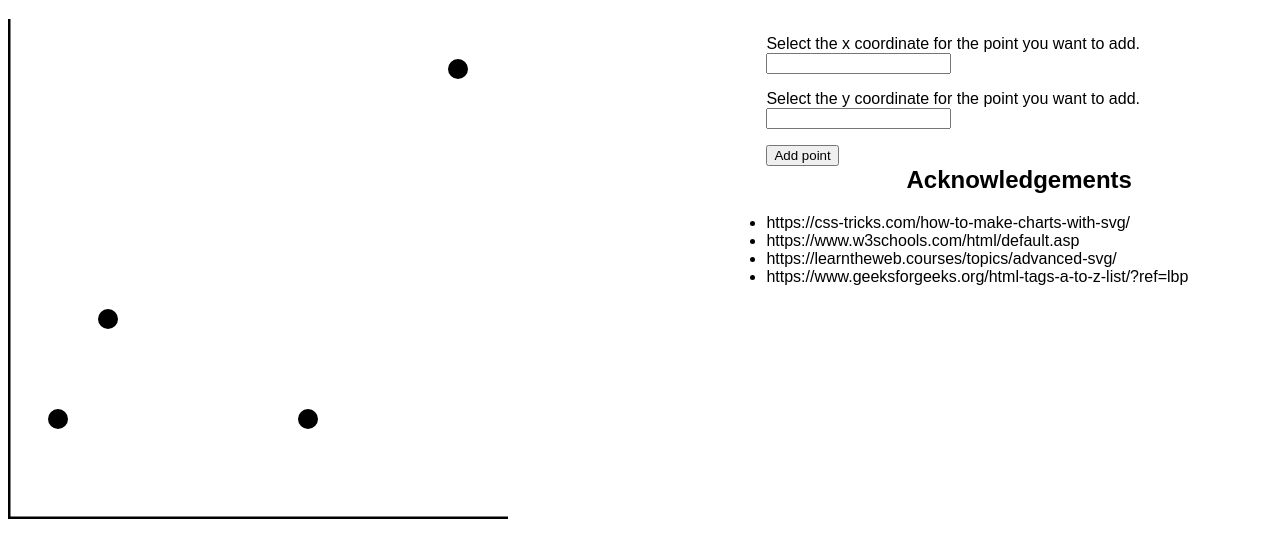
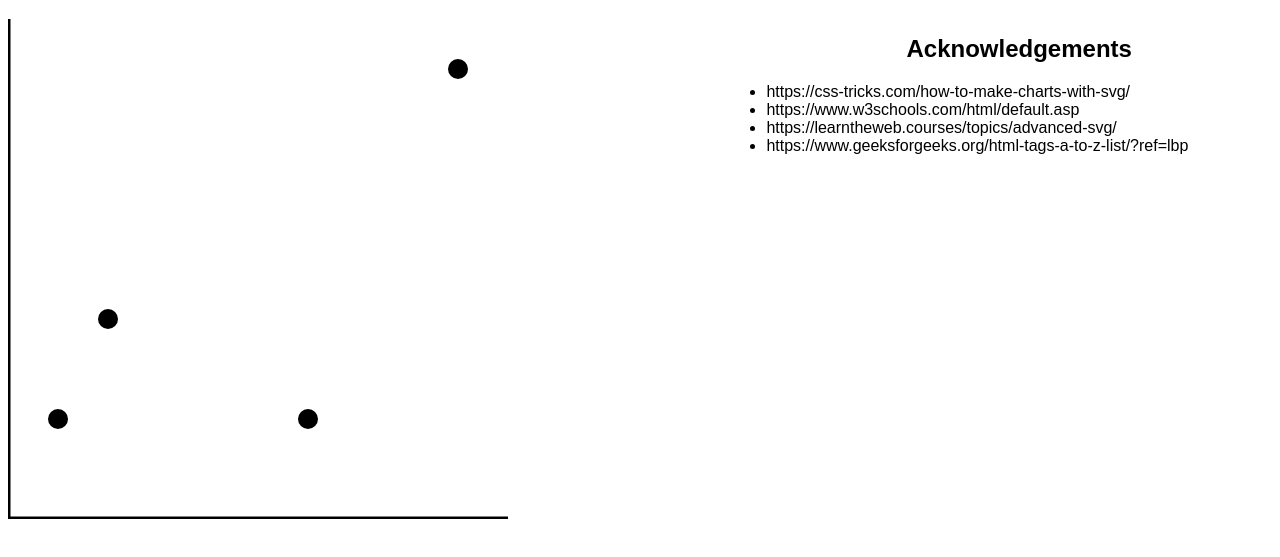
Before and after one commit to DS4200-S23-Class/hw-04-hw-04-jj-jaclyn, a plain HTML site: page index.html in a window 1280 px wide. Shown: the part 61-618 px from the top of the page. Drawn offline with Linux system fonts and the light colour scheme.

Commit message:
Update index.html

```diff
--- a/index.html
+++ b/index.html
@@ -35,10 +35,7 @@
 
             <p id="text1"></p>
             <p id="text2"></p>
-            <p>Select the x coordinate for the point you want to add. <input type="number" id="cx"></p>
-            <p>Select the y coordinate for the point you want to add. <input type="number" id="cy"></p>
 
-            <button onclick="addDot()">Add point</button>
         </div>
     </div>
 
```
